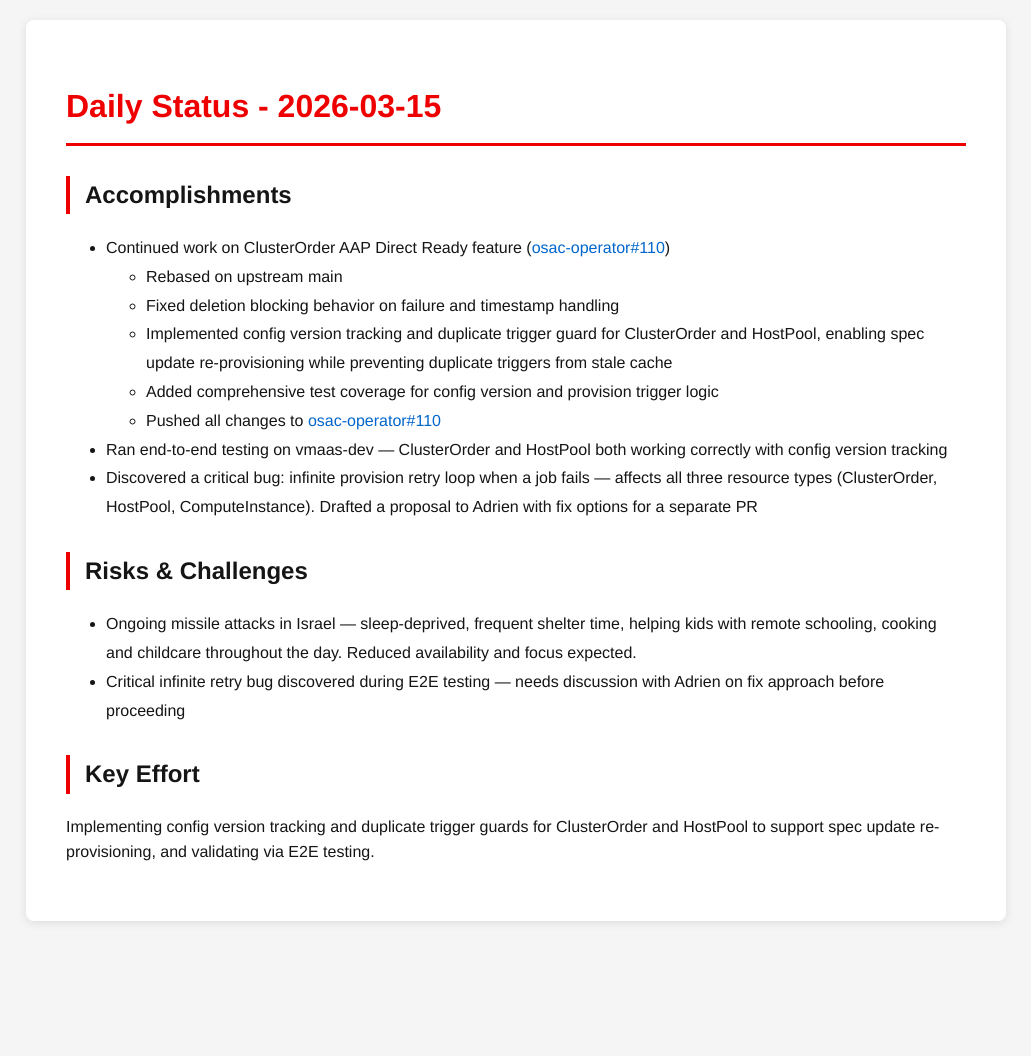
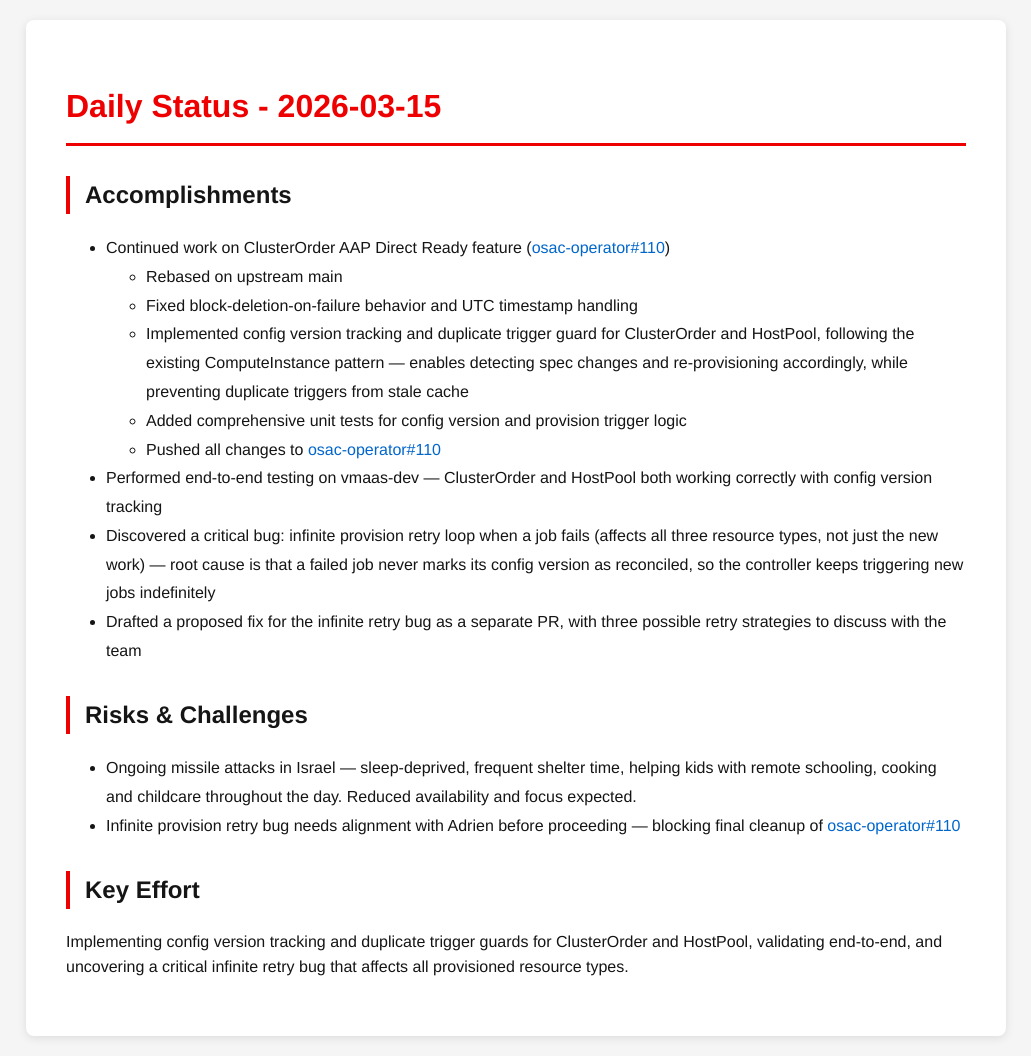
Before and after one commit to tzvatot/daily-status, a Jekyll site: the page built from 2026-03-15.md, in a window 1280 px wide. Shown: the whole page, without its empty margins (124-1155 px from the left). Built offline with Jekyll 4.4.1, drawn with Linux system fonts in a browser that asks for light colours; before the commit the page ends 941 px from its top, so only the background shows below that.

Commit message:
Daily status update - 2026-03-15

```diff
--- a/2026-03-15.md
+++ b/2026-03-15.md
@@ -9,16 +9,17 @@ date: 2026-03-15
 ## Accomplishments
 - Continued work on ClusterOrder AAP Direct Ready feature ([osac-operator#110](https://github.com/osac-project/osac-operator/pull/110))
   - Rebased on upstream main
-  - Fixed deletion blocking behavior on failure and timestamp handling
-  - Implemented config version tracking and duplicate trigger guard for ClusterOrder and HostPool, enabling spec update re-provisioning while preventing duplicate triggers from stale cache
-  - Added comprehensive test coverage for config version and provision trigger logic
+  - Fixed block-deletion-on-failure behavior and UTC timestamp handling
+  - Implemented config version tracking and duplicate trigger guard for ClusterOrder and HostPool, following the existing ComputeInstance pattern — enables detecting spec changes and re-provisioning accordingly, while preventing duplicate triggers from stale cache
+  - Added comprehensive unit tests for config version and provision trigger logic
   - Pushed all changes to [osac-operator#110](https://github.com/osac-project/osac-operator/pull/110)
-- Ran end-to-end testing on vmaas-dev — ClusterOrder and HostPool both working correctly with config version tracking
-- Discovered a critical bug: infinite provision retry loop when a job fails — affects all three resource types (ClusterOrder, HostPool, ComputeInstance). Drafted a proposal to Adrien with fix options for a separate PR
+- Performed end-to-end testing on vmaas-dev — ClusterOrder and HostPool both working correctly with config version tracking
+- Discovered a critical bug: infinite provision retry loop when a job fails (affects all three resource types, not just the new work) — root cause is that a failed job never marks its config version as reconciled, so the controller keeps triggering new jobs indefinitely
+- Drafted a proposed fix for the infinite retry bug as a separate PR, with three possible retry strategies to discuss with the team
 
 ## Risks & Challenges
 - Ongoing missile attacks in Israel — sleep-deprived, frequent shelter time, helping kids with remote schooling, cooking and childcare throughout the day. Reduced availability and focus expected.
-- Critical infinite retry bug discovered during E2E testing — needs discussion with Adrien on fix approach before proceeding
+- Infinite provision retry bug needs alignment with Adrien before proceeding — blocking final cleanup of [osac-operator#110](https://github.com/osac-project/osac-operator/pull/110)
 
 ## Key Effort
-Implementing config version tracking and duplicate trigger guards for ClusterOrder and HostPool to support spec update re-provisioning, and validating via E2E testing.
+Implementing config version tracking and duplicate trigger guards for ClusterOrder and HostPool, validating end-to-end, and uncovering a critical infinite retry bug that affects all provisioned resource types.
```
